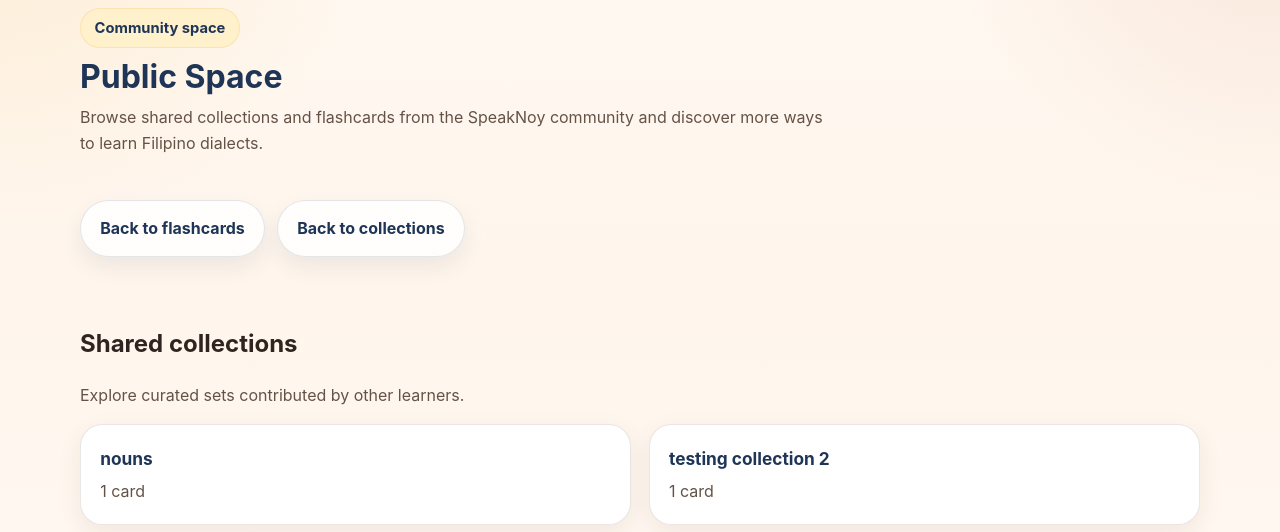
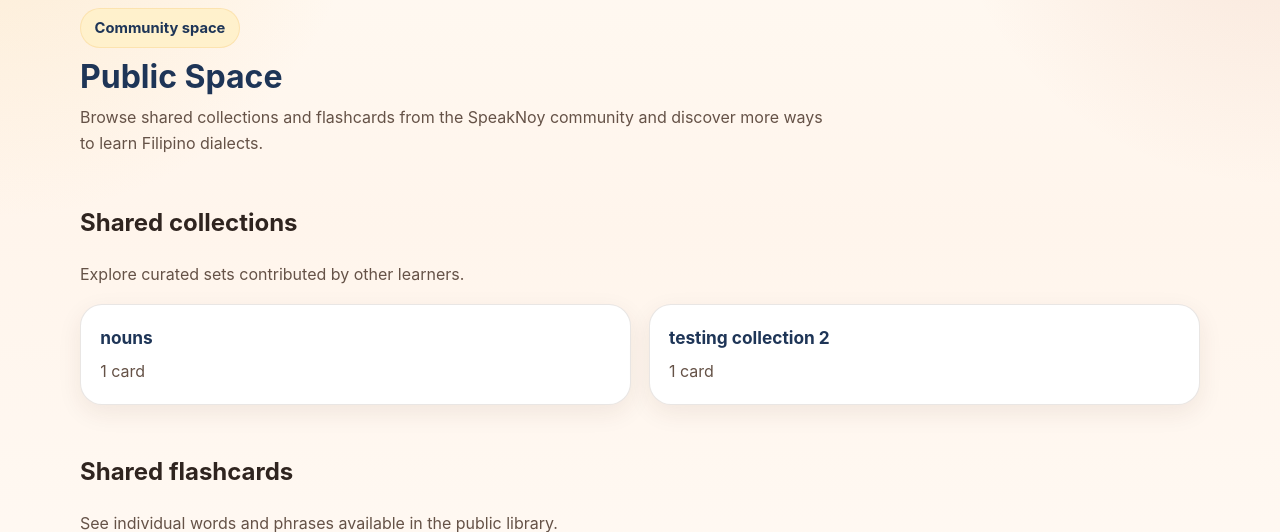
Before and after one commit to keithayeras/SpeakNoy, a Django app: page /SpeakNoy/publicspace/ in a window 1280 px wide. Shown: the part 153-685 px from the top of the page. Run offline with Django 5.2, Linux system fonts and the light colour scheme; data comes from the database, SQL or seed files in the repository; some libraries are stand-ins or nearby versions.

Commit message:
Remove redundant buttons in publicspace

```diff
--- a/templates/flashcards/publicspace.html
+++ b/templates/flashcards/publicspace.html
@@ -9,10 +9,6 @@
             <span class="badge badge-soft">Community space</span>
             <h1 style="margin-top: 0.65rem;">Public Space</h1>
             <p style="margin-top: 0.6rem;">Browse shared collections and flashcards from the SpeakNoy community and discover more ways to learn Filipino dialects.</p>
-        </div>
-        <div class="page-actions">
-            <a href="{% url 'SpeakNoy:cardlist' %}" class="btn-secondary">Back to flashcards</a>
-            <a href="{% url 'SpeakNoy:collectionlist' %}" class="btn-secondary">Back to collections</a>
         </div>
     </div>
 
```
